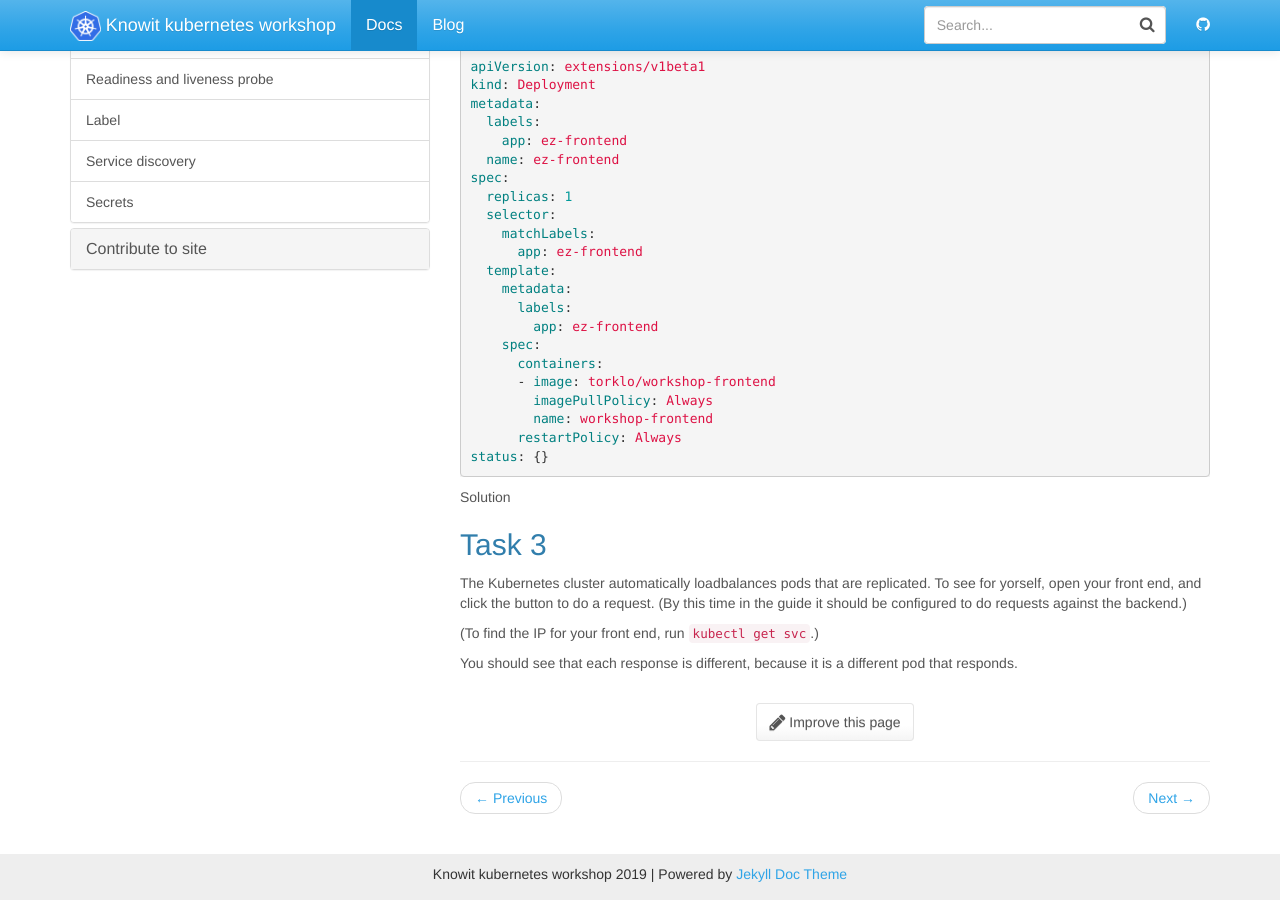
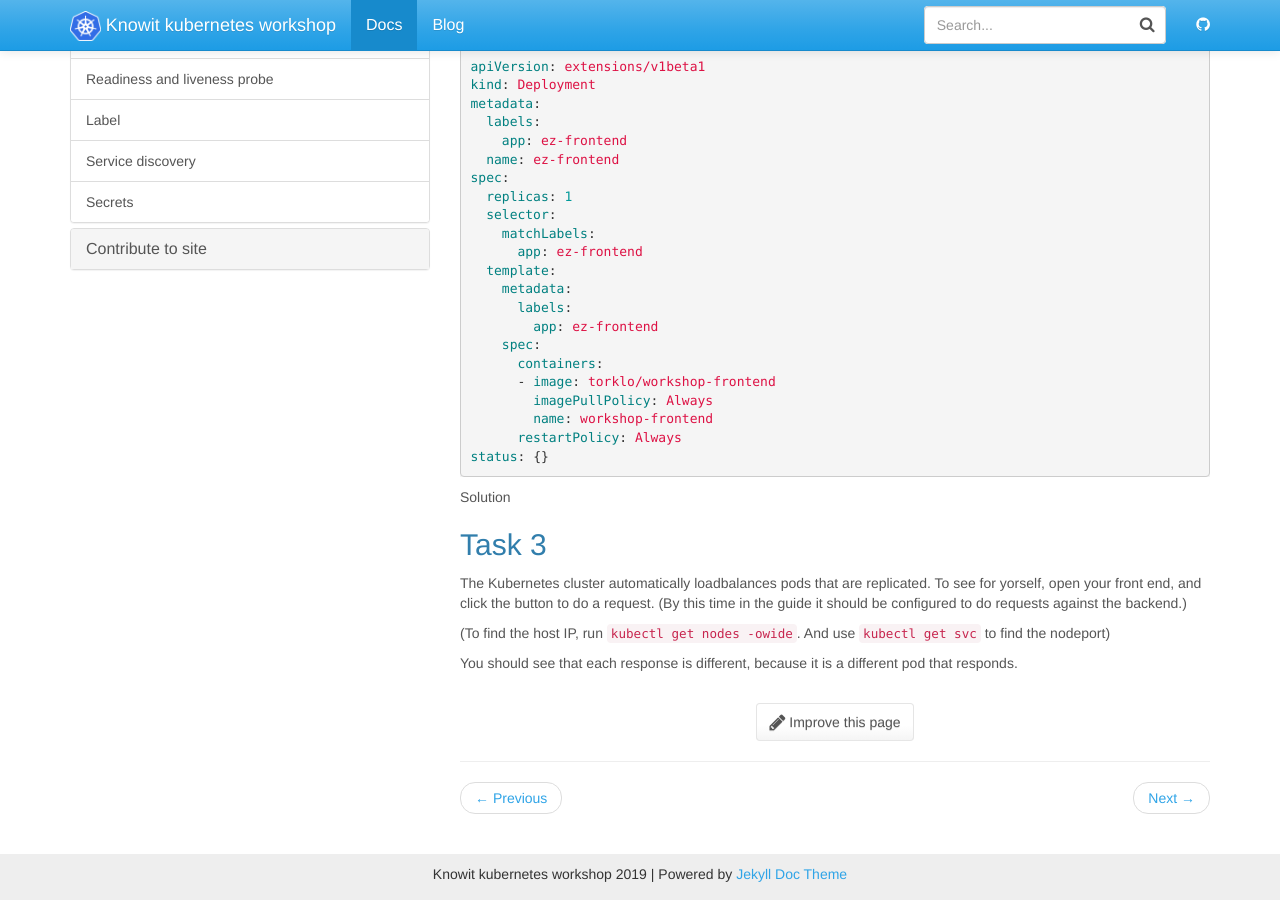
Before and after one commit to knowit/kubernetes-workshop, a Jekyll site: the page built from docs/_docs/workshop/configmap.md, in a window 1280 px wide and 900 px high, scrolled down 508 px. Built offline with Jekyll 4.4.1, drawn with Linux system fonts in a browser that asks for light colours.

Commit message:
Update configmap.md

```diff
--- a/docs/_docs/workshop/configmap.md
+++ b/docs/_docs/workshop/configmap.md
@@ -90,7 +90,7 @@ The Kubernetes cluster automatically loadbalances pods that are replicated. To s
 yorself, open your front end, and click the button to do a request. (By this time in the guide it should be
 configured to do requests against the backend.)
 
-(To find the IP for your front end, run `kubectl get svc`.)
+(To find the host IP, run `kubectl get nodes -owide`. And use `kubectl get svc` to find the nodeport)
 
 You should see that each response is different, because it is a different pod that responds.
 
```
